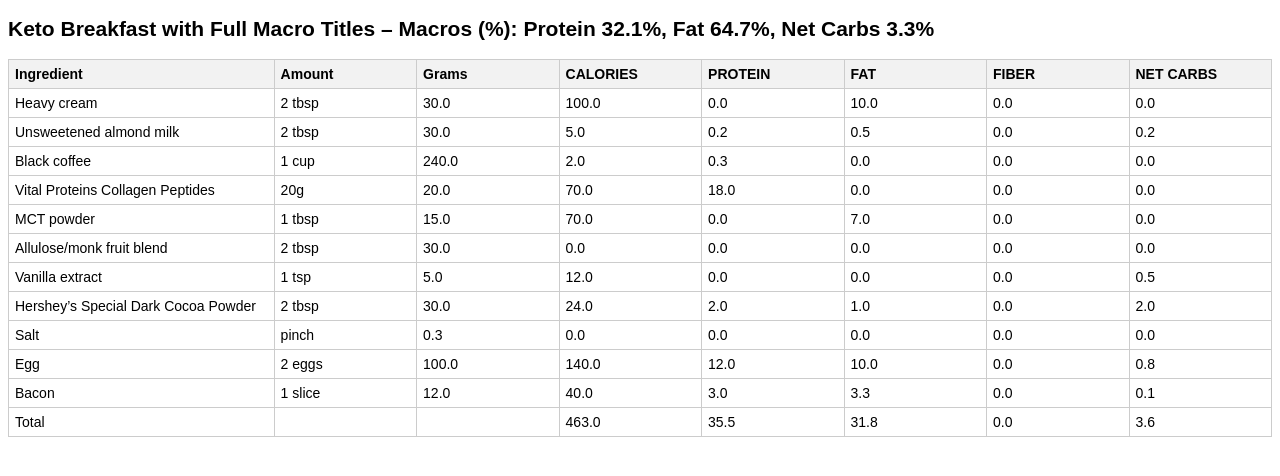
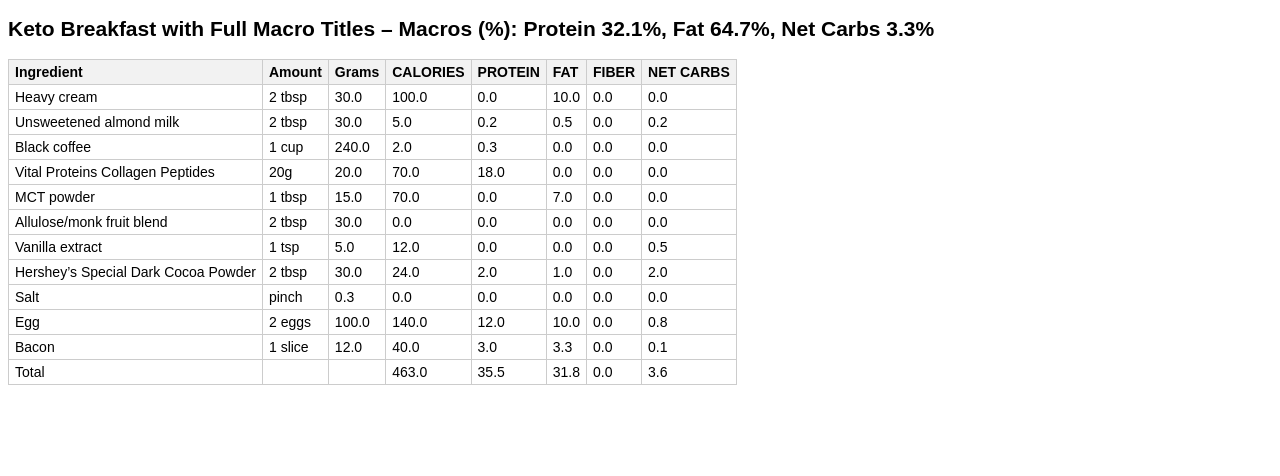
Before and after one commit to cwgabel/Kelly, a plain HTML site: page Breakfast.html in a window 1280 px wide. Drawn offline with Linux system fonts and the light colour scheme.

Commit message:
Update Breakfast.html

```diff
--- a/Breakfast.html
+++ b/Breakfast.html
@@ -4,9 +4,8 @@
 <head>
      <style>
         body { font-family: Arial, sans-serif; font-size: 14px; }
-        table { border-collapse: collapse; width: 100%; table-layout: fixed; }
-        th, td { border: 1px solid #ccc; padding: 6px; text-align: left; }
-        th:nth-child(1), td:nth-child(1) { width: 20%; } /* Reduce Ingredient column width */
+        table { border-collapse: collapse; width: auto; }
+        th, td { border: 1px solid #ccc; padding: 4px 6px; text-align: left; white-space: nowrap; }
         th { background-color: #f2f2f2; }
     </style>
 </head>
```
